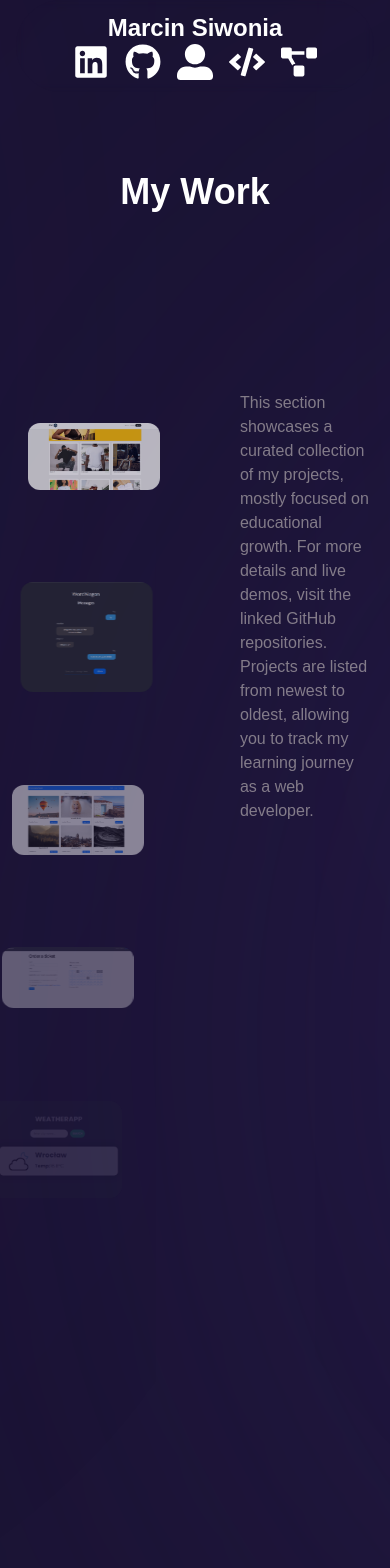
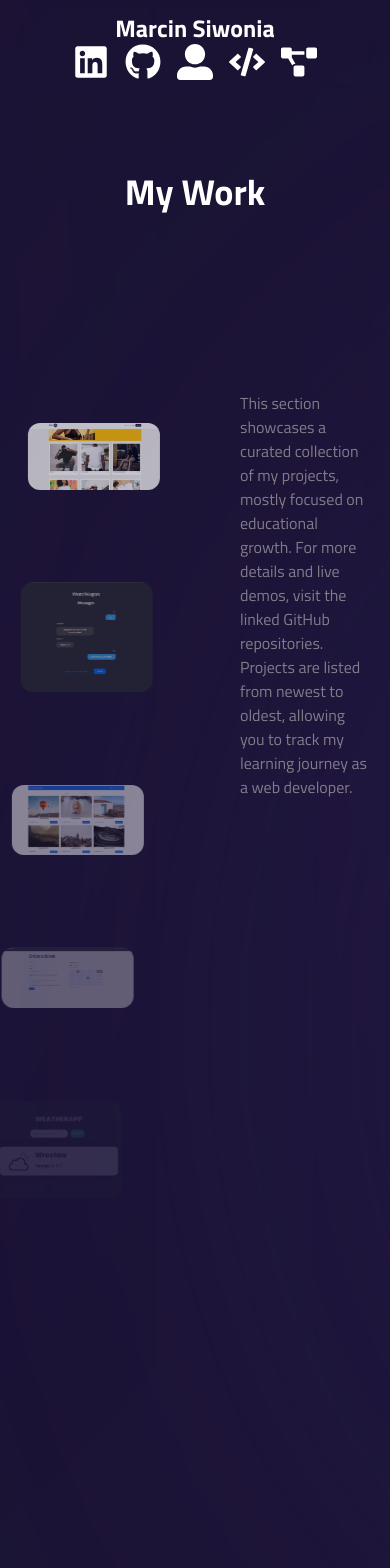
Before and after one commit to SiwsON1/Portfolio, a React (Create React App) app in the folder ms-portfolio/: page /projects in a window 390 px wide. Shown: the top 1568 px of the page. Built offline with nearby package versions, Linux system fonts and the light colour scheme.

Commit message:
Add fontSize fixes

```diff
--- a/ms-portfolio/src/App.js
+++ b/ms-portfolio/src/App.js
@@ -12,7 +12,7 @@ function App() {
 
 
   return (
-    <div className="font-neueMontreal text-white bg-site1 h-full w-full bg-cover bg-center min-h-screen">
+    <div className="font-titillium text-white bg-site1 h-full w-full bg-cover bg-center min-h-screen">
       <div className="container mx-auto px-4">
         <Router>
           <Header />
--- a/ms-portfolio/src/components/pages/Projects/Projects.js
+++ b/ms-portfolio/src/components/pages/Projects/Projects.js
@@ -4,6 +4,92 @@ import { ScrollTrigger } from "gsap/ScrollTrigger";
 import styles from "./Projects.module.scss";
 import Transition from "../../features/Transition/Transition";
 gsap.registerPlugin(ScrollTrigger);
+
+const leftGalleryItems = [
+  {
+    image: "/Portfolio1.png",
+    description: "Full-Stack e-commerce App",
+    techStack: "NestJS / React / MySQL",
+    url: "https://github.com/SiwsON1/Great_Shirt_App",
+  },
+  {
+    image: "/Portfolio3.png",
+    description: "Simple Chat-App",
+    techStack: "WebSocket / NestJS",
+    url: "https://github.com/SiwsON1/Chat-with-friends",
+  },
+  {
+    image: "/Portfolio2.png",
+    description: "Full-Stack CRUD App",
+    techStack: "NestJS / React / MongoDB",
+    url: "https://github.com/SiwsON1/Announcements_Wall/",
+  },
+  {
+    image: "/Portfolio4.png",
+    description: "Full-Stack Concert App",
+    techStack: "MongoDB / CloudDB / WebSocket",
+    url: "https://github.com/SiwsON1/rest-api-practice",
+  },
+  {
+    image: "/Portfolio9.png",
+    description: "Weather-checking App",
+    techStack: "React / External API",
+    url: "https://github.com/SiwsON1/Weather-app/",
+  },
+  {
+    image: "/Portfolio11.png",
+    description: "Component for customizing T-shirt products",
+    techStack: "React",
+    url: "https://github.com/SiwsON1/react-product-personalizer",
+  },
+  {
+    image: "/Portfolio13.png",
+    description: "Pizzeria",
+    techStack: "CSS / JavaScript / Html",
+    url: "https://github.com/SiwsON1/project-pizzeria",
+  },
+];
+
+const rightGalleryItems = [
+  {
+    image: "/Portfolio6.png",
+    description: "Frontend Blog App",
+    techStack: "React / Redux",
+    url: "https://github.com/SiwsON1/react-workshop-blog",
+  },
+  {
+    image: "/Portfolio5.png",
+    description: "Dashboard for waitstaff",
+    techStack:
+      "This application serves as an extension to existing pizzeria module",
+    extraInfo: "React / Redux",
+    url: "https://github.com/SiwsON1/pizzeria-waiters-app",
+  },
+  {
+    image: "/Portfolio7.png",
+    description: "Secured Application",
+    techStack: "React / Redux / Express",
+    url: "https://github.com/SiwsON1/PortraitMaster-Vulnerabilities",
+  },
+  {
+    image: "/Portfolio8.png",
+    description: "Real-Time To-Do List",
+    techStack: "React / Socket.io",
+    url: "https://github.com/SiwsON1/PortraitMaster-Vulnerabilities",
+  },
+  {
+    image: "/Portfolio10.png",
+    description: "To-do list with column-based categorization",
+    techStack: "React / Webpack",
+    url: "https://github.com/SiwsON1/react-prework",
+  },
+  {
+    image: "/Portfolio12.png",
+    description: "Music service application",
+    techStack: "CSS / JavaScript / Handlebars / Bootstrap",
+    url: "https://github.com/SiwsON1/Project-musicService",
+  },
+];
 
 const Projects = () => {
   useEffect(() => {
@@ -27,7 +113,6 @@ const Projects = () => {
             start: "top bottom ",
             end: "bottom top",
             scrub: 0.5,
-
           },
         }
       );
@@ -50,7 +135,6 @@ const Projects = () => {
             start: "top bottom",
             end: "bottom top",
             scrub: 0.3,
-
           },
         }
       );
@@ -71,125 +155,26 @@ const Projects = () => {
                 data-speed="0.2"
                 className={`${styles.galleryLeft} flex flex-col items-center`}
               >
-                <a
-                  href="https://github.com/SiwsON1/Great_Shirt_App"
-                  target="_blank"
-                  rel="noopener noreferrer"
-                >
-                  <div
-                    className={`${styles.galleryItem} ${styles.hoverContainer}`}
-                  >
-                    <img src="/Portfolio1.png" alt="Alt" />
-                    <div className={`${styles.hoverOverlay}`}>
-                      <div className={`${styles.hoverContent}`}>
-                        <p>Full-Stack e-commerce App</p>
-                        <p>NestJS / React / MySQL</p>
-                      </div>
-                    </div>
-                  </div>
-                </a>
-                <a
-                  href="https://github.com/SiwsON1/Chat-with-friends"
-                  target="_blank"
-                  rel="noopener noreferrer"
-                >
-                  <div
-                    className={`${styles.galleryItem} ${styles.hoverContainer}`}
-                  >
-                    <img src="/Portfolio3.png" alt="Alt" />
-                    <div className={`${styles.hoverOverlay}`}>
-                      <div className={`${styles.hoverContent}`}>
-                        <p>Simple Chat-App</p>
-                        <p>WebSocket / NestJS</p>
-                      </div>
-                    </div>
-                  </div>
-                </a>
-                <a
-                  href="https://github.com/SiwsON1/Announcements_Wall/"
-                  target="_blank"
-                  rel="noopener noreferrer"
-                >
-                  <div
-                    className={`${styles.galleryItem} ${styles.hoverContainer}`}
-                  >
-                    <img src="/Portfolio2.png" alt="Alt" />
-                    <div className={`${styles.hoverOverlay}`}>
-                      <div className={`${styles.hoverContent}`}>
-                        <p>Full-Stack CRUD App</p>
-                        <p>NestJS / React / MongoDB</p>
-                      </div>
-                    </div>
-                  </div>
-                </a>
-                <a
-                  href="https://github.com/SiwsON1/rest-api-practice"
-                  target="_blank"
-                  rel="noopener noreferrer"
-                >
-                  <div
-                    className={`${styles.galleryItem} ${styles.hoverContainer}`}
-                  >
-                    <img src="/Portfolio4.png" alt="Alt" />
-                    <div className={`${styles.hoverOverlay}`}>
-                      <div className={`${styles.hoverContent}`}>
-                        <p>Full-Stack Concert App</p>
-                        <p>MongoDB / CloudDB / WebSocket</p>
-                      </div>
-                    </div>
-                  </div>
-                </a>
-                <a
-                  href="https://github.com/SiwsON1/Weather-app/"
-                  target="_blank"
-                  rel="noopener noreferrer"
-                >
-                  <div
-                    className={`${styles.galleryItem} ${styles.hoverContainer}`}
-                  >
-                    <img src="/Portfolio9.png" alt="Alt" />
-                    <div className={`${styles.hoverOverlay}`}>
-                      <div className={`${styles.hoverContent}`}>
-                        <p>Weather-checking App</p>
-                        <p>React / External API</p>
-                      </div>
-                    </div>
-                  </div>
-                </a>
-                <a
-                    href="https://github.com/SiwsON1/react-product-personalizer"
+                {leftGalleryItems.map((item, index) => (
+                  <a
+                    key={index}
+                    href={item.url}
                     target="_blank"
                     rel="noopener noreferrer"
                   >
                     <div
                       className={`${styles.galleryItem} ${styles.hoverContainer}`}
                     >
-                      <img src="/Portfolio11.png" alt="Alt" />
+                      <img src={item.image} alt={item.description} />
                       <div className={`${styles.hoverOverlay}`}>
-                        <div className={`${styles.hoverContent}`}>
-                          <p>Component for customizing T-shirt products</p>
-                          <p>React</p>
+                        <div className={`${styles.hoverContent} text-xs sm:text-xs md:text-base lg:text-xl`}>
+                          <p>{item.description}</p>
+                          <p>{item.techStack}</p>
                         </div>
                       </div>
                     </div>
-                </a>
-                <a
-                    href="https://github.com/SiwsON1/project-pizzeria"
-                    target="_blank"
-                    rel="noopener noreferrer"
-                  >
-                    <div
-                      className={`${styles.galleryItem} ${styles.hoverContainer}`}
-                    >
-                      <img src="/Portfolio13.png" alt="Alt" />
-                      <div className={`${styles.hoverOverlay}`}>
-                        <div className={`${styles.hoverContent}`}>
-                          <p>Pizzeria</p>
-                          <p>CSS / JavaScript / Html</p>
-                        </div>
-                      </div>
-                    </div>
-                </a>
+                  </a>
+                ))}
               </div>
               <div
                 data-speed="0.3"
@@ -197,112 +182,33 @@ const Projects = () => {
               >
                 <div className={`${styles.textBlock} ${styles.galleryItem}`}>
                   <p>
-                  This section showcases a curated collection of my projects, mostly focused on educational growth. For more details and live demos, visit the linked GitHub repositories. Projects are listed from newest to oldest, allowing you to track my learning journey as a web developer.
+                    This section showcases a curated collection of my projects,
+                    mostly focused on educational growth. For more details and
+                    live demos, visit the linked GitHub repositories. Projects
+                    are listed from newest to oldest, allowing you to track my
+                    learning journey as a web developer.
                   </p>
                 </div>
-                <a
-                  href="https://github.com/SiwsON1/react-workshop-blog"
-                  target="_blank"
-                  rel="noopener noreferrer"
-                >
-                  <div
-                    className={`${styles.galleryItem} ${styles.hoverContainer}`}
-                  >
-                    <img src="/Portfolio6.png" alt="Alt" />
-                    <div className={`${styles.hoverOverlay}`}>
-                      <div className={`${styles.hoverContent}`}>
-                        <p>Frontend Blog App</p>
-                        <p>React / Redux</p>
-                      </div>
-                    </div>
-                  </div>
-                </a>
-                <a
-                  href="https://github.com/SiwsON1/pizzeria-waiters-app"
-                  target="_blank"
-                  rel="noopener noreferrer"
-                >
-                  <div
-                    className={`${styles.galleryItem} ${styles.hoverContainer}`}
-                  >
-                    <img src="/Portfolio5.png" alt="Alt" />
-                    <div className={`${styles.hoverOverlay}`}>
-                      <div className={`${styles.hoverContent}`}>
-                        <p>Dashboard for waitstaff </p>
-                        <p>This application serves as an extension to existing pizzeria module</p>
-                        <p>React / Redux</p>
-                      </div>
-                    </div>
-                  </div>
-                </a>
-                <a
-                  href="https://github.com/SiwsON1/PortraitMaster-Vulnerabilities"
-                  target="_blank"
-                  rel="noopener noreferrer"
-                >
-                  <div
-                    className={`${styles.galleryItem} ${styles.hoverContainer}`}
-                  >
-                    <img src="/Portfolio7.png" alt="Alt" />
-                    <div className={`${styles.hoverOverlay}`}>
-                      <div className={`${styles.hoverContent}`}>
-                        <p>Secured Application</p>
-                        <p>React / Redux / Express</p>
-                      </div>
-                    </div>
-                  </div>
-                </a>
-                <a
-                  href="https://github.com/SiwsON1/PortraitMaster-Vulnerabilities"
-                  target="_blank"
-                  rel="noopener noreferrer"
-                >
-                  <div
-                    className={`${styles.galleryItem} ${styles.hoverContainer}`}
-                  >
-                    <img src="/Portfolio8.png" alt="Alt" />
-                    <div className={`${styles.hoverOverlay}`}>
-                      <div className={`${styles.hoverContent}`}>
-                        <p>Real-Time To-Do List</p>
-                        <p>React / Socket.io</p>
-                      </div>
-                    </div>
-                  </div>
-                </a>
-                <a
-                  href="https://github.com/SiwsON1/react-prework"
-                  target="_blank"
-                  rel="noopener noreferrer"
-                >
-                  <div
-                    className={`${styles.galleryItem} ${styles.hoverContainer}`}
-                  >
-                    <img src="/Portfolio10.png" alt="Alt" />
-                    <div className={`${styles.hoverOverlay}`}>
-                      <div className={`${styles.hoverContent}`}>
-                        <p>To-do list with column-based categorization</p>
-                        <p>React / Webpack</p>
-                      </div>
-                    </div>
-                  </div>
-                </a>
-                <a
-                    href="https://github.com/SiwsON1/Project-musicService"
+                {rightGalleryItems.map((item, index) => (
+                  <a
+                    key={index}
+                    href={item.url}
                     target="_blank"
                     rel="noopener noreferrer"
                   >
                     <div
                       className={`${styles.galleryItem} ${styles.hoverContainer}`}
                     >
-                      <img src="/Portfolio12.png" alt="Alt" />
+                      <img src={item.image} alt={item.description} />
                       <div className={`${styles.hoverOverlay}`}>
-                        <div className={`${styles.hoverContent}`}>
-                          <p>Music service application</p>
-                          <p>CSS / JavaScript / Handlebars / Bootstrap</p>
+                        <div className={`${styles.hoverContent}  text-xs sm:text-xs md:text-base lg:text-xl`}>
+                          <p>{item.description}</p>
+                          <p>{item.techStack}</p>
                         </div>
                       </div>
                     </div>
-                </a>
+                  </a>
+                ))}
               </div>
             </main>
           </div>
--- a/ms-portfolio/src/components/pages/Projects/Projects.module.scss
+++ b/ms-portfolio/src/components/pages/Projects/Projects.module.scss
@@ -128,7 +128,7 @@ $gallery-gap-fixed: 162px;
 	color: white;
 	border-radius: 5px;
 	padding: 10px;
-	font-size: 1.2em;
+	//font-size: calc(1em + 0.5vw);
 	text-shadow: 2px 2px 4px rgba(0,0,0,0.5);
 	opacity: 0;
   transform: translateY(50%);
```
